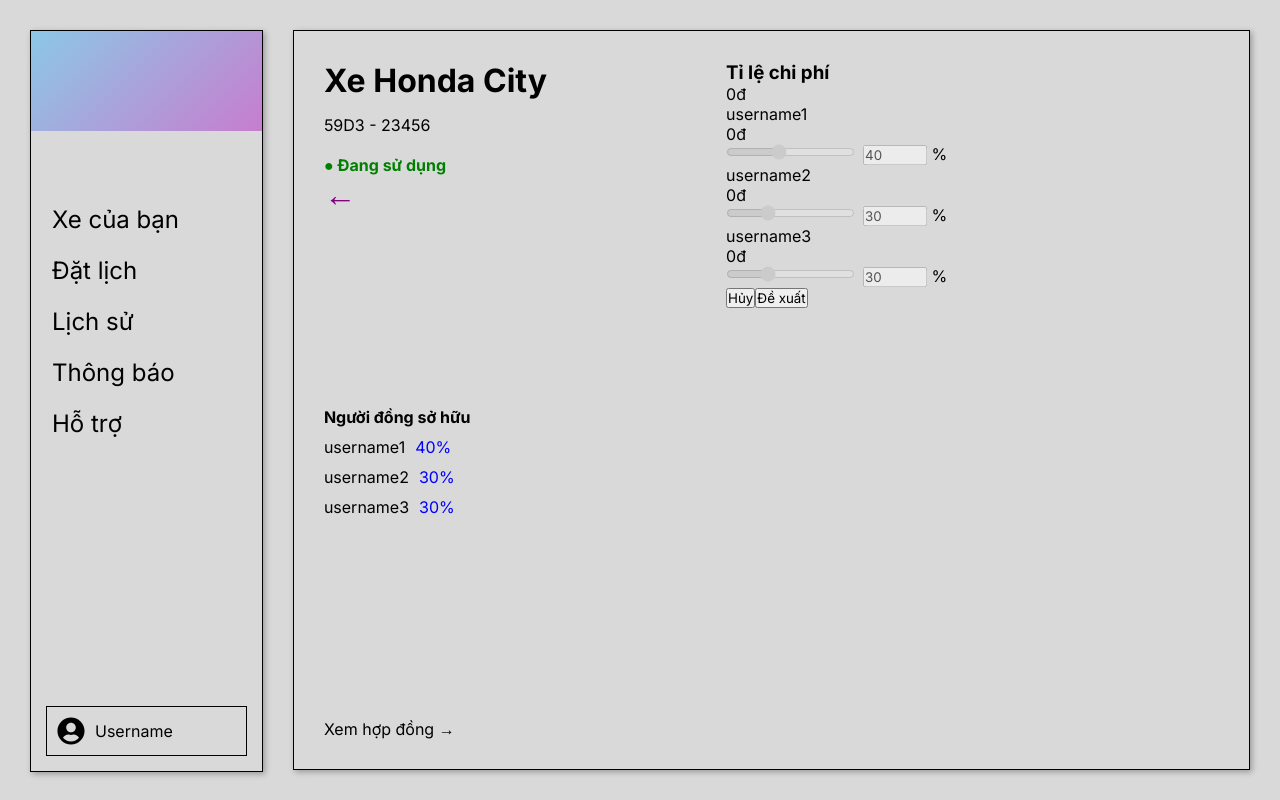
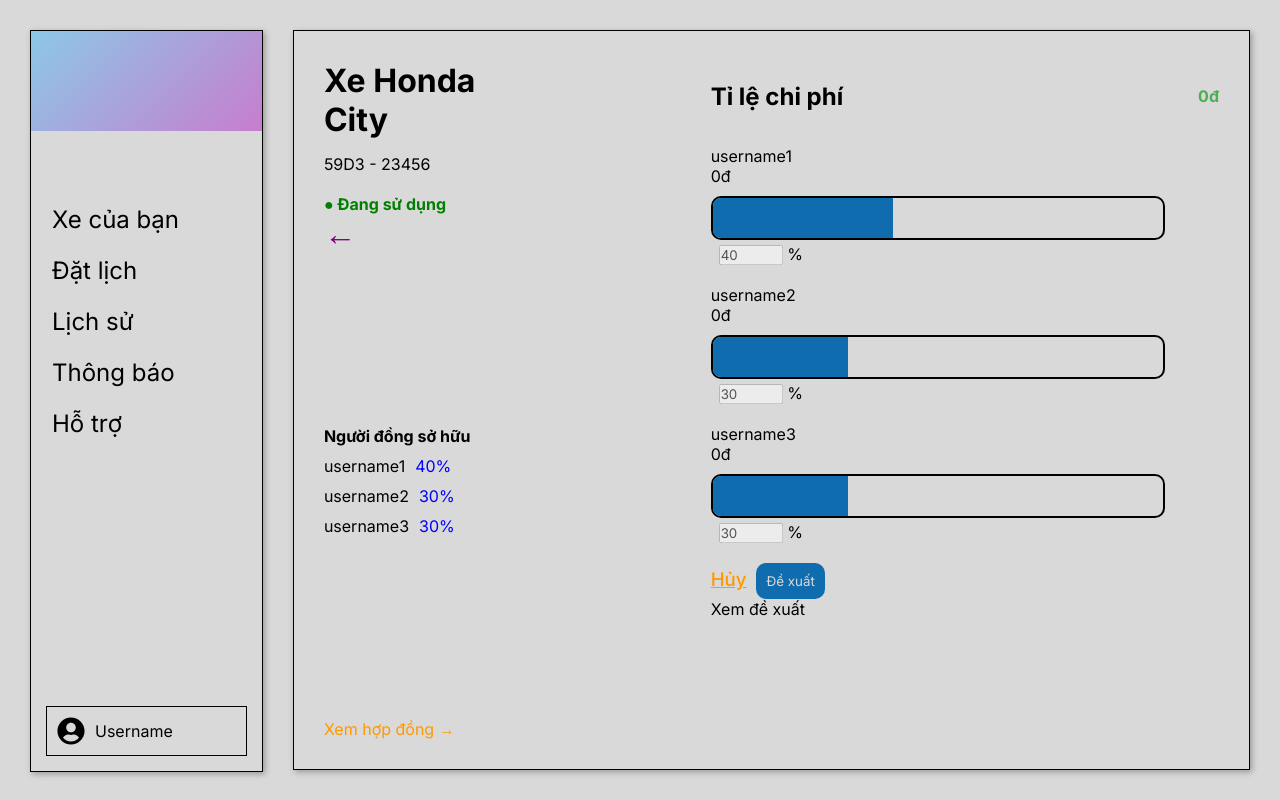
Before and after one commit to HaNguyenOnGit/SWP391_Topic6_SE1814_G8, a React (Vite) app in the folder src/front-end/App/: page /vehicle/1/proposal in a window 1280 px wide. Both pictures are taken after a click on the button "Đề xuất". Built offline with nearby package versions, Linux system fonts and the light colour scheme.

Commit message:
update proposal css

```diff
--- a/src/front-end/App/src/VehicleInfo.jsx
+++ b/src/front-end/App/src/VehicleInfo.jsx
@@ -72,7 +72,7 @@
             <div>
                 <Link
                     to={`/vehicle/${vehicle.id}/contract`}
-                    style={{ color: "#ff980", textDecoration: "none" }}
+                    style={{ color: "#ff9800", textDecoration: "none" }}
                 >
                     Xem hợp đồng →
                 </Link>
--- a/src/front-end/App/src/pages/Proposal.jsx
+++ b/src/front-end/App/src/pages/Proposal.jsx
@@ -63,11 +63,12 @@
           <div>
             {stage === "form" && (
               <div>
-                <h2>Đề xuất khoản chi cho phương tiện</h2>
+                <h1>Đề xuất khoản chi cho phương tiện</h1>
 
                 <label>Tên chi phí</label>
                 <br />
                 <input
+                  className="txtInput"
                   type="text"
                   value={expenseName}
                   onChange={(e) => setExpenseName(e.target.value)}
@@ -77,6 +78,7 @@
                 <label>Chi phí</label>
                 <br />
                 <input
+                  className="txtInput"
                   type="text"
                   value={amount}
                   onChange={handleAmountChange}
@@ -86,31 +88,35 @@
 
                 <label>Cách thức</label>
                 <br />
-                <select value={method} onChange={(e) => setMethod(e.target.value)}>
+                <select
+                  className="txtInput"
+                  value={method} onChange={(e) => setMethod(e.target.value)}>
                   <option>Theo tỉ lệ sở hữu</option>
                   <option>Góp quỹ</option>
                   <option>Tự chi trả</option>
                 </select>
                 <br /><br />
 
-                <button onClick={handleSubmit}>Đề xuất</button>
+                <button className="btnInput" onClick={handleSubmit}>Đề xuất</button>
               </div>
             )}
 
             {stage === "detail" && (
               <div>
-                <h3>{expenseName}</h3>
-                <h3>Tỉ lệ chi phí</h3>
-                <p>{total.toLocaleString("vi-VN")}đ</p>
-
+                <h1>{expenseName}</h1>
+                <div style={{ display: "flex", alignItems: "center", justifyContent: "space-between" }}>
+                  <h2>Tỉ lệ chi phí</h2>
+                  <p style={{ color: "#4caf50", fontWeight: "700", margin: "10px 0 20px 0" }}>{total.toLocaleString("vi-VN")}đ</p>
+                </div>
                 {contributions.map((c, i) => {
                   const pay = Math.round((c.percent / 100) * total);
                   const isFixed = method === "Theo tỉ lệ sở hữu";
                   return (
-                    <div key={i}>
-                      <p>{c.username}</p>
+                    <div key={i} className="pSlider">
+                      <p className=".pSlider-nam">{c.username}</p>
                       <p>{pay.toLocaleString("vi-VN")}đ</p>
                       <input
+                        className="slider"
                         type="range"
                         min="0"
                         max="100"
@@ -129,17 +135,18 @@
                   );
                 })}
 
-                <button onClick={() => setStage("form")}>Hủy</button>
-                <button onClick={handleFinalSubmit}>Đề xuất</button>
+                <button className="btnReturn" onClick={() => setStage("form")}>Hủy</button>
+                <button className="btnInput" onClick={handleFinalSubmit}>Đề xuất</button>
               </div>
             )}
 
             {stage === "success" && (
               <div>
-                <h3>Đã tạo đề xuất thành công!</h3>
-                <a href="#">Xem đề xuất</a>
+                <h3 style={{ color: "#4caf50" }}>Đã tạo đề xuất thành công!</h3>
               </div>
             )}
+
+            <a href="#">Xem đề xuất</a>
           </div>
         </div>
       </div>
```
